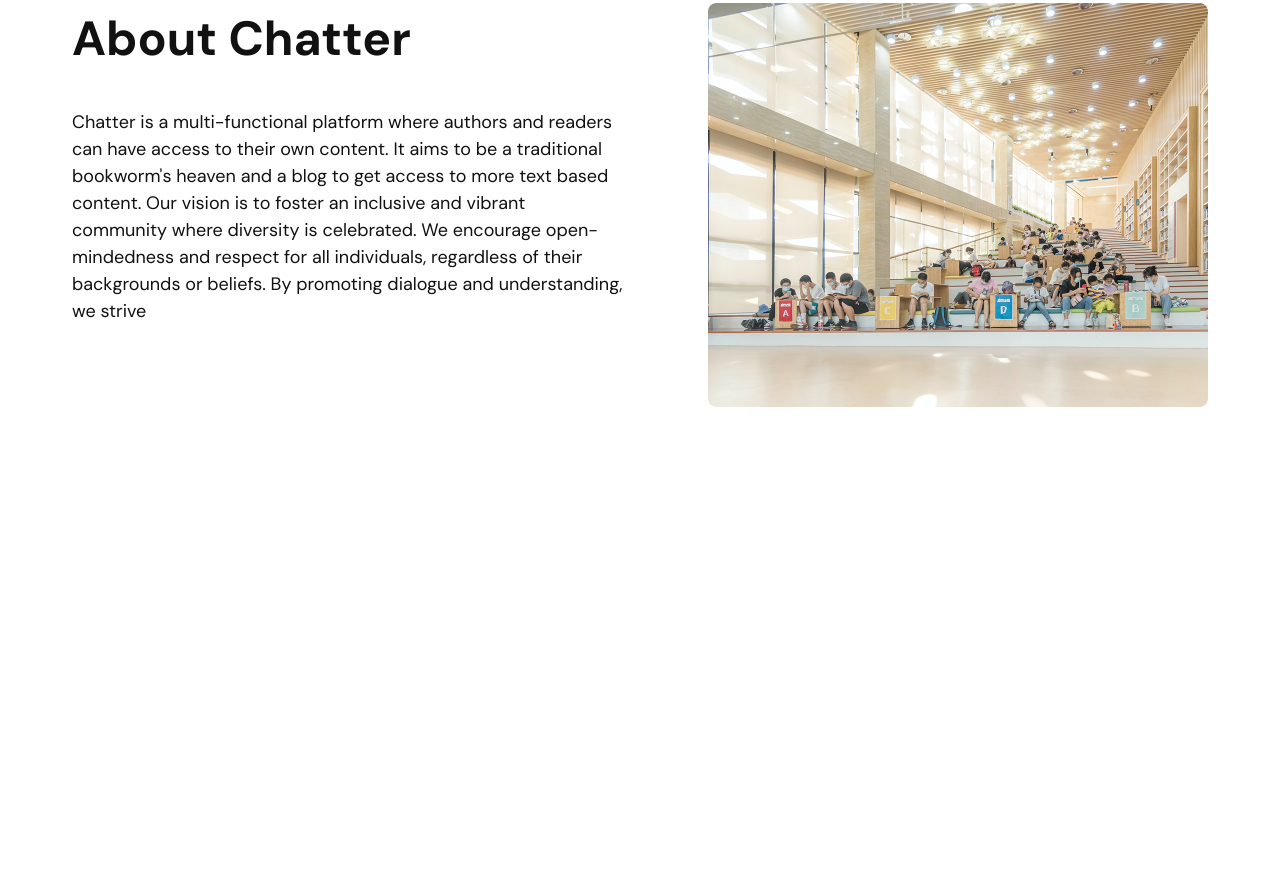
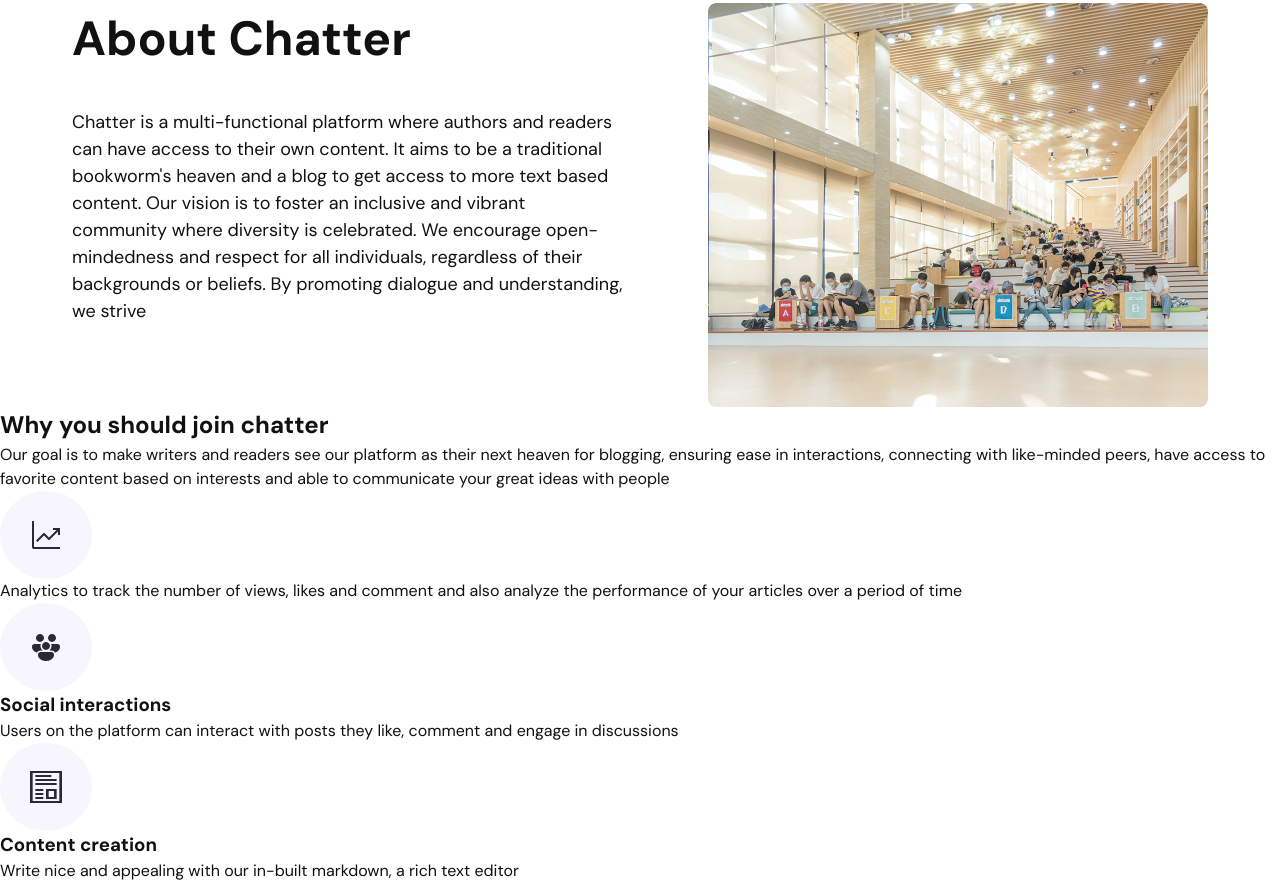
Before and after one commit to ACityInItaly/first-semester-exam-project, a plain HTML site: page index.html in a window 1280 px wide. Shown: the part 957-1840 px from the top of the page. Before the commit the page ends 1364 px from the top, so only its background shows below. Drawn offline with Linux system fonts and the light colour scheme.

Commit message:
Add feature section HTML and icons

```diff
--- a/index.html
+++ b/index.html
@@ -1,4 +1,4 @@
-<!DOCTYPE html>
+<!doctype html>
 <html lang="en">
   <head>
     <meta charset="UTF-8" />
@@ -68,7 +68,45 @@
           class="about__image"
           width="500"
           height="404"
-          loading="lazy" />
+          loading="lazy"
+        />
+      </section>
+      <section class="features">
+        <h2 class="features__title">Why you should join chatter</h2>
+        <p class="features__text">
+          Our goal is to make writers and readers see our platform as their next
+          heaven for blogging, ensuring ease in interactions, connecting with
+          like-minded peers, have access to favorite content based on interests
+          and able to communicate your great ideas with people
+        </p>
+        <div class="features__cards">
+          <article class="card">
+            <img src="images/analytics.svg" alt="" class="card__icon" />
+            <h3 class="card__title"></h3>
+            <p class="card__text">
+              Analytics to track the number of views, likes and comment and also
+              analyze the performance of your articles over a period of time
+            </p>
+          </article>
+
+          <article class="card">
+            <img src="images/social.svg" alt="" class="card__icon" />
+            <h3 class="card__title">Social interactions</h3>
+            <p class="card__text">
+              Users on the platform can interact with posts they like, comment
+              and engage in discussions
+            </p>
+          </article>
+
+          <article class="card">
+            <img src="images/content.svg" alt="" class="card__icon" />
+            <h3 class="card__title">Content creation</h3>
+            <p class="card__text">
+              Write nice and appealing with our in-built markdown, a rich text
+              editor
+            </p>
+          </article>
+        </div>
       </section>
     </main>
   </body>
```
Also changed, not shown: images/analytics.svg (added), images/content.svg (added), images/social.svg (added).
